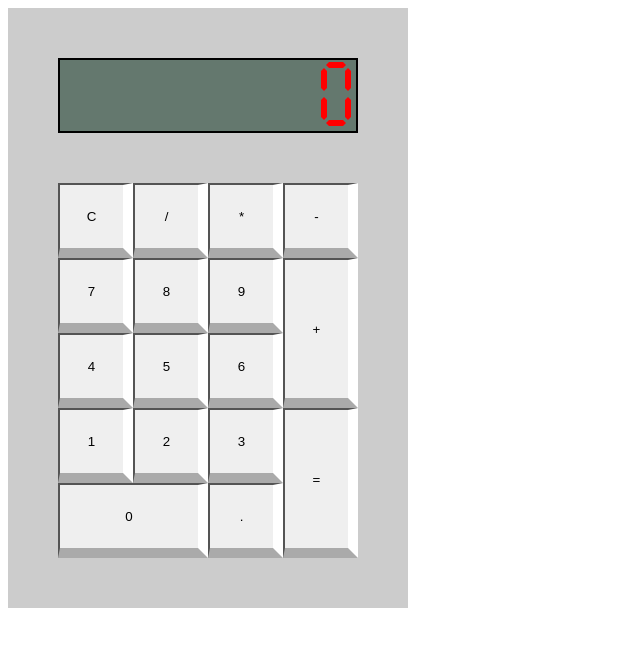
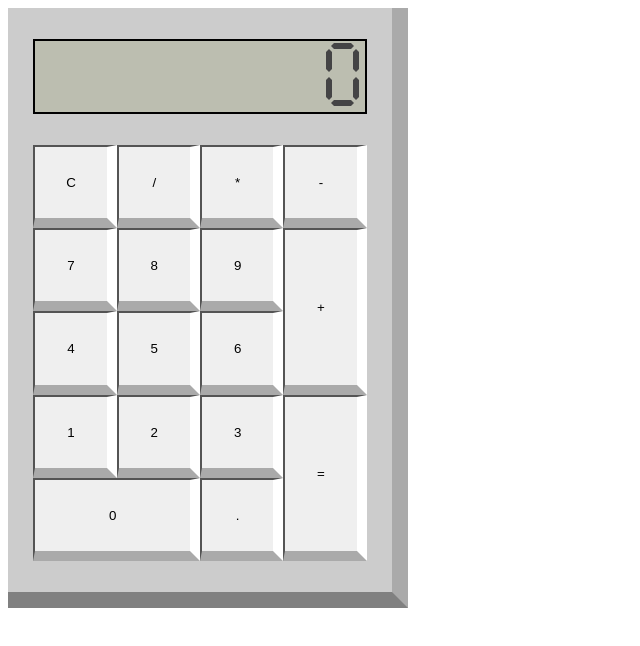
Before and after one commit to The-Slick-Nick/odin-calculator, a website: page index.html in a window 1280 px wide. Shown: the whole page, without its empty margins (0-640 px from the left). Drawn offline with Linux system fonts and the light colour scheme.

Commit message:
style: Give calculator depth and a more pleasant display

```diff
--- a/digit-style.css
+++ b/digit-style.css
@@ -16,12 +16,14 @@
     --digit-height: calc(0.9 * var(--digit-display-height));
 
     --digit-border-size: calc(var(--digit-width) / 10);
+
+    --digit-color: #444445;
 }
 
 .digit-display {
     flex: 0 1 auto;
     border: 2px solid black;
-    background-color: #64786e;
+    background-color: #bcbeb0;
     box-sizing: border-box;
     width: var(--digit-display-width);
     height: var(--digit-display-height);
@@ -90,11 +92,11 @@
 
 .digit-lit.cell-middle-horizontal,
 .digit-lit.cell-middle-vertical {
-    background-color: red;
+    background-color: var(--digit-color);
 }
 
 .digit-lit.cell-end-left {
-    border-right: var(--digit-border-size) solid red;
+    border-right: var(--digit-border-size) solid var(--digit-color);
     border-top: var(--digit-border-size) solid transparent;
     border-left: 0px solid transparent;
     border-bottom: var(--digit-border-size) solid transparent;
@@ -103,7 +105,7 @@
 .digit-lit.cell-end-right {
     border-right: 0px solid transparent;
     border-top: var(--digit-border-size) solid transparent;
-    border-left: var(--digit-border-size) solid red;
+    border-left: var(--digit-border-size) solid var(--digit-color);
     border-bottom: var(--digit-border-size) solid transparent;
 }
 
@@ -111,12 +113,12 @@
     border-right: var(--digit-border-size) solid transparent;
     border-top: 0px solid transparent;
     border-left: var(--digit-border-size) solid transparent;
-    border-bottom: var(--digit-border-size) solid red;
+    border-bottom: var(--digit-border-size) solid var(--digit-color);
 }
 
 .digit-lit.cell-end-bottom {
     border-right: var(--digit-border-size) solid transparent;
-    border-top: var(--digit-border-size) solid red;
+    border-top: var(--digit-border-size) solid var(--digit-color);
     border-left: var(--digit-border-size) solid transparent;
     border-bottom: 0px solid transparent;
 
--- a/style.css
+++ b/style.css
@@ -8,10 +8,12 @@
     --calculator-width: 400px;
 
     --digit-display-height: calc((1 / 8) * var(--calculator-height));
-    --digit-display-width: calc((3 / 4) * var(--calculator-width));
+    --digit-display-width: calc((5 / 6) * var(--calculator-width));
 
-    --keypad-height: calc((5 / 8) * var(--calculator-height));
-    --keypad-width: calc((3 / 4) * var(--calculator-width));
+    --keypad-width: calc((5 / 6) * var(--calculator-width));
+    --keypad-height: calc((5 / 4) * var(--keypad-width));
+
+    --calculator-border-size: calc(min(var(--calculator-height), var(--calculator-width)) / 25);
 }
 
 
@@ -25,4 +27,8 @@
     width: var(--calculator-width);
     height: var(--calculator-height);
     background-color: #00000033;
+
+    border-right: var(--calculator-border-size) solid #80808073;
+    border-bottom: var(--calculator-border-size) solid gray;
+
 }
```
